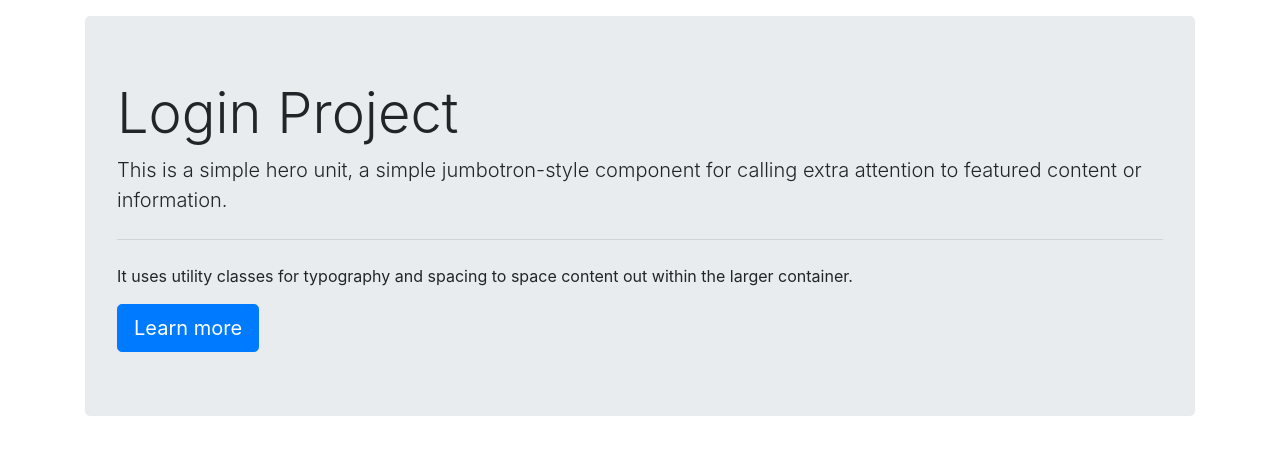
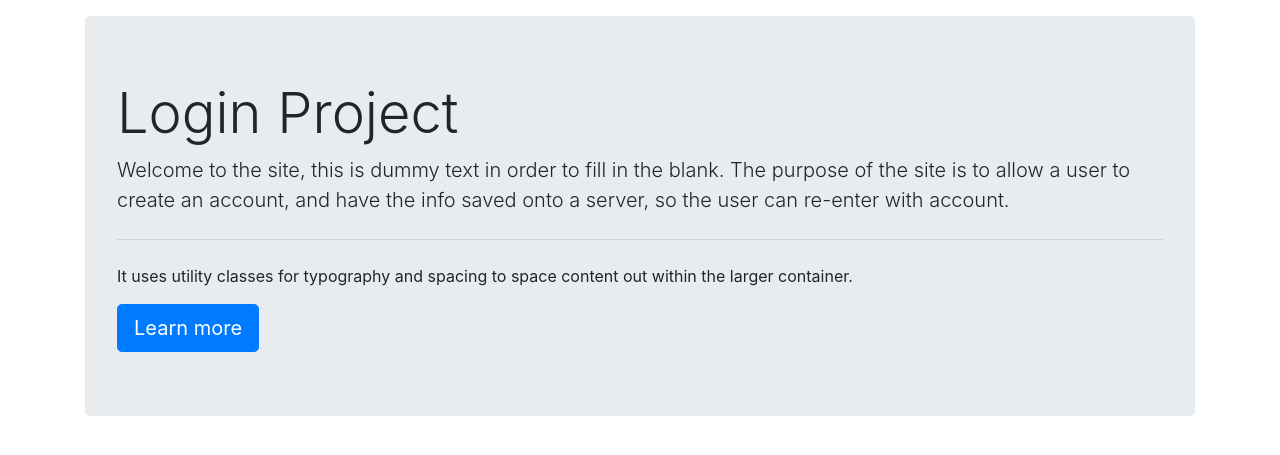
Before and after one commit to juniorh28/NodeMySQL, a Node server app: page / in a window 1280 px wide. Shown: the part 100-555 px from the top of the page. Run offline with Node 20, Linux system fonts and the light colour scheme; some libraries are stand-ins or nearby versions.

Commit message:
Update index.hbs

```diff
--- a/views/index.hbs
+++ b/views/index.hbs
@@ -25,8 +25,7 @@
     <div class="container mt-3">
         <div class="jumbotron">
             <h1 class="display-4">Login Project</h1>
-            <p class="lead">This is a simple hero unit, a simple jumbotron-style component for calling extra attention
-                to featured content or information.</p>
+            <p class="lead">Welcome to the site, this is dummy text in order to fill in the blank. The purpose of the site is to allow a user to create an account, and have the info saved onto a server, so the user can re-enter with account.</p>
             <hr class="my-4">
             <p>It uses utility classes for typography and spacing to space content out within the larger container.</p>
             <a class="btn btn-primary btn-lg" href="#" role="button">Learn more</a>
```
